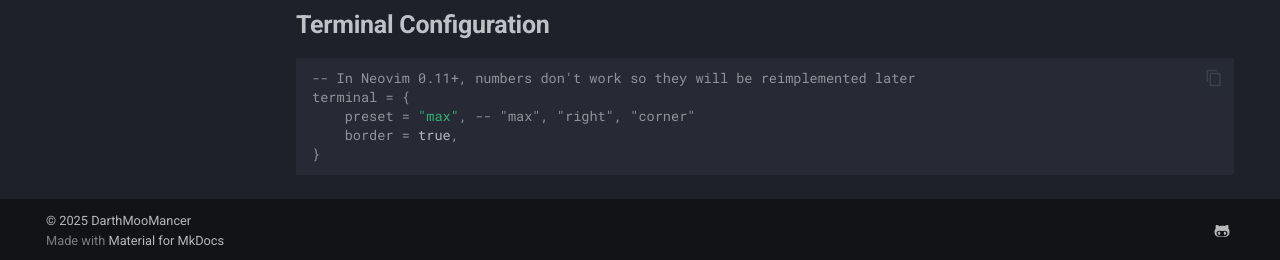
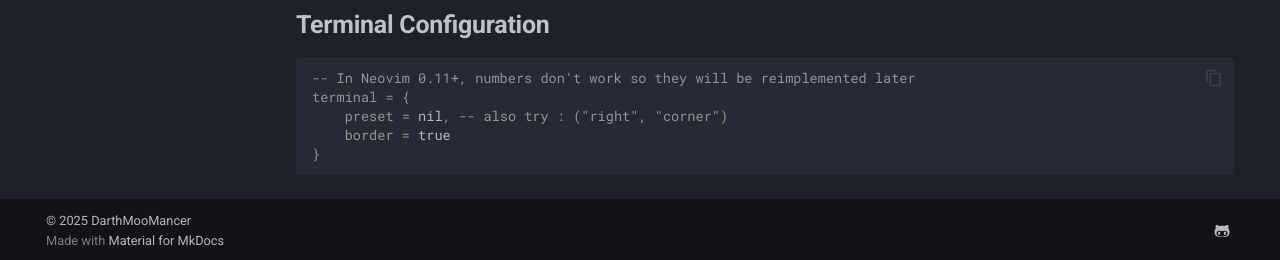
Before and after one commit to DarthMooMancer/Polydev, an MkDocs documentation site: the page built from docs/setup.md, in a window 1280 px wide and 900 px high, scrolled down 2230 px. Shown: the part 637-897 px from the top of the window. Built offline with MkDocs 1.6.1 and Material for MkDocs 9.7.7, drawn with Linux system fonts in a browser that asks for light colours.

Commit message:
rework: removed max preset and made it default as nil instead

````diff
--- a/docs/setup.md
+++ b/docs/setup.md
@@ -121,7 +121,7 @@ cpp = {
 ```lua
 -- In Neovim 0.11+, numbers don't work so they will be reimplemented later
 terminal = {
-    preset = "max", -- "max", "right", "corner"
-    border = true,
+    preset = nil, -- also try : ("right", "corner")
+    border = true
 }
 ```
````
Also changed, not shown: 3 other files.
